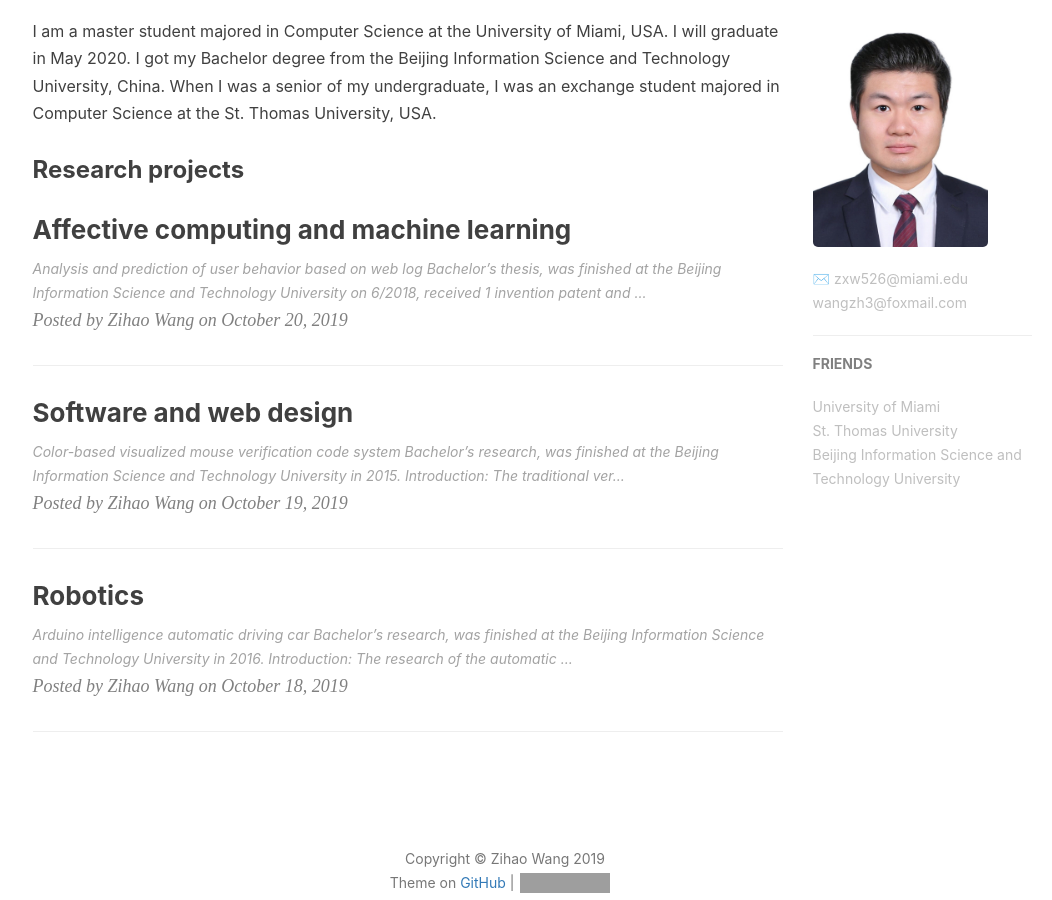
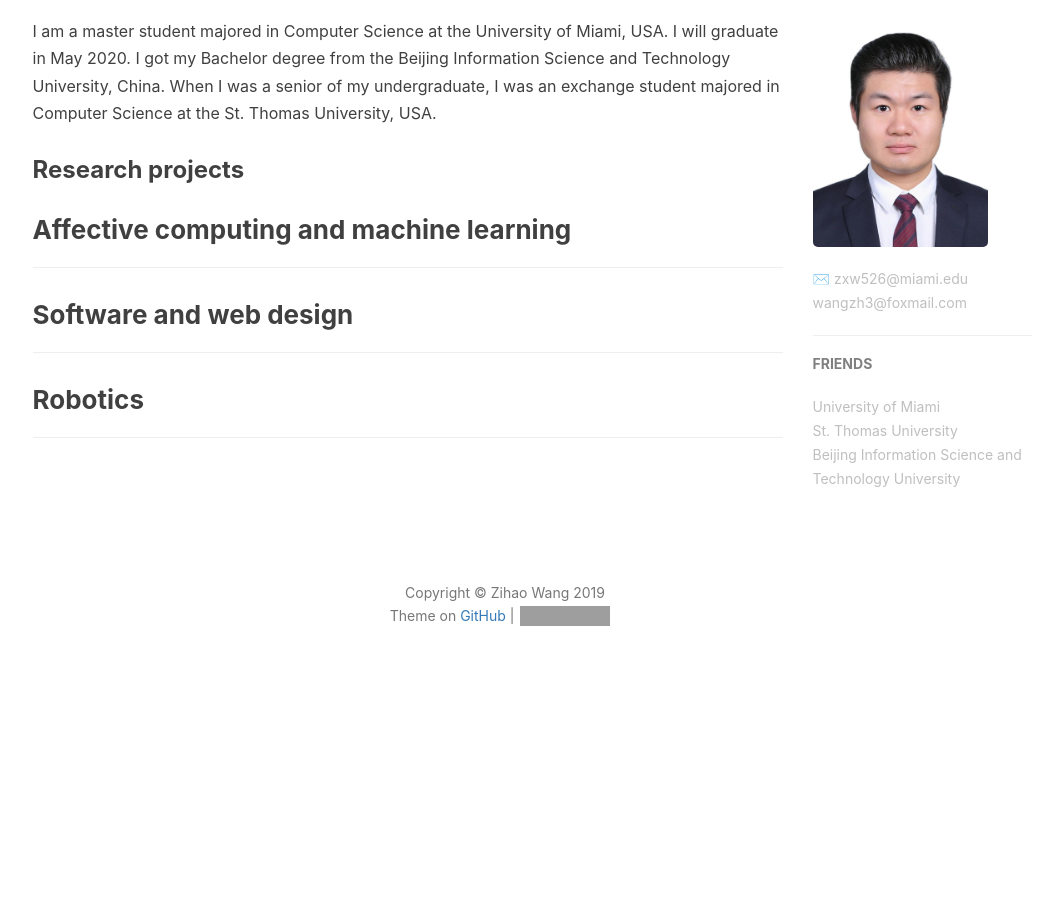
Before and after one commit to wangzh3/wangzh3.github.io, a Jekyll site: the page built from index.html, in a window 1280 px wide and 900 px high, scrolled down 496 px. Shown: the whole window, without its empty margins (135-1187 px from the left). Built offline with Jekyll 4.4.1, drawn with Linux system fonts in a browser that asks for light colours; nearby versions of some CDN libraries; the list of posts is cut into pages by our own code; comment, search, counter and statistics services are not loaded; after the commit the page ends 1216 px from its top, so only the background shows below that; grey boxes are pictures that could not be loaded.

Commit message:
Update index.html

```diff
--- a/index.html
+++ b/index.html
@@ -20,13 +20,13 @@ description: "University of Miami, Master of Science in Computer Science"
             {{ post.subtitle }}
         </h3>
         {% endif %}
-        <div class="post-content-preview">
+        <!--  <div class="post-content-preview">
             {{ post.content | strip_html | truncate:200 }}
-        </div>
+        </div>-->
     </a>
-    <p class="post-meta">
+    <!--<p class="post-meta">
         Posted by {% if post.author %}{{ post.author }}{% else %}{{ site.title }}{% endif %} on {{ post.date | date: "%B %-d, %Y" }}
-    </p>
+    </p>-->
 </div>
 <hr>
 {% endfor %}
```
